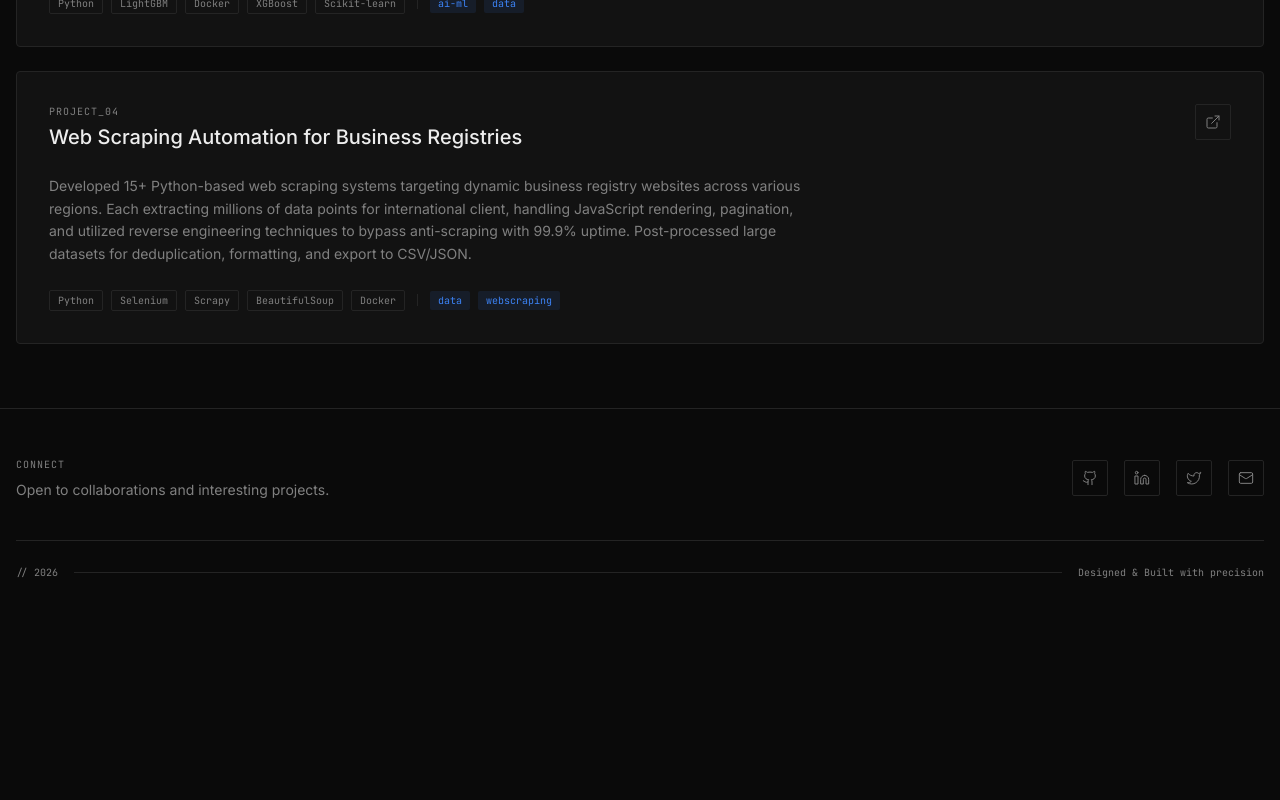
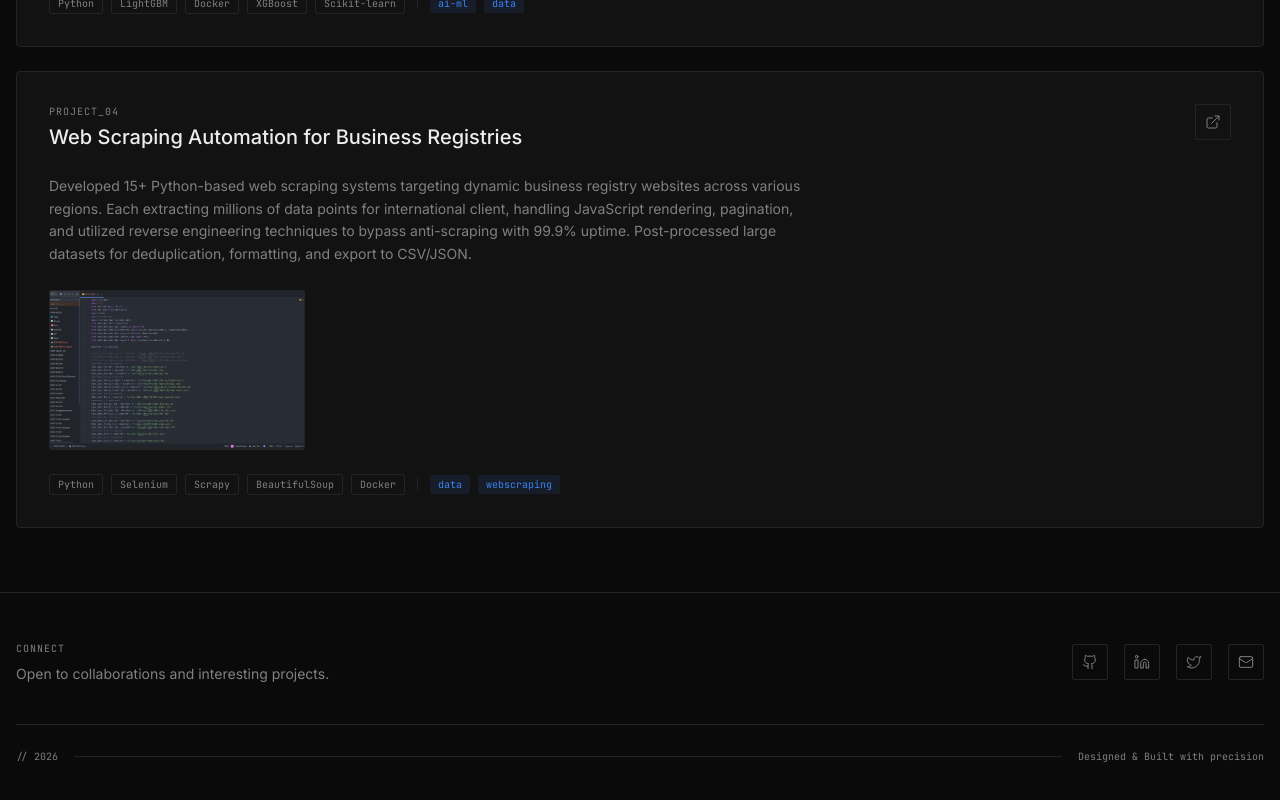
Before and after one commit to Viraj-Mavani/portfolio, a Next.js app: page /projects in a window 1280 px wide. Shown: the part 1042-1842 px from the top of the page. Before the commit the page ends 1670 px from the top, so only its background shows below. Built offline with nearby package versions, Linux system fonts and the light colour scheme.

Commit message:
added image

```diff
--- a/src/app/projects/projects-content.tsx
+++ b/src/app/projects/projects-content.tsx
@@ -2,6 +2,7 @@
 
 import { useState } from "react"
 import Link from "next/link"
+import Image from "next/image"
 import { ArrowLeft, Github, ExternalLink, Image as ImageIcon, Video } from "lucide-react"
 import { projects } from "@/lib/data"
 import { TopNav } from "@/components/top-nav"
@@ -126,7 +127,13 @@ export function ProjectsPageContent() {
                         key={`${project.title}-img-${i}`}
                         className="flex h-40 w-64 items-center justify-center rounded-sm border border-border bg-secondary"
                       >
-                        <ImageIcon className="h-6 w-6 text-muted-foreground" strokeWidth={1} />
+                        <Image
+                          src={img}
+                          alt={`${project.title} screenshot ${i + 1}`}
+                          width={256}
+                          height={160}
+                          className="h-full w-full object-cover"
+                        />
                       </div>
                     ))}
                     {project.video && (
--- a/src/lib/data.ts
+++ b/src/lib/data.ts
@@ -65,6 +65,7 @@ export const projects: Project[] = [
     description:
       "Developed 15+ Python-based web scraping systems targeting dynamic business registry websites across various regions. Each extracting millions of data points for international client, handling JavaScript rendering, pagination, and utilized reverse engineering techniques to bypass anti-scraping with 99.9% uptime. Post-processed large datasets for deduplication, formatting, and export to CSV/JSON.",
     tags: ["Python", "Selenium", "Scrapy", "BeautifulSoup", "Docker"],
+    images: ["/projects/webscraping_1.png"],
     live: "https://www.upwork.com/freelancers/~0100fa5d569b04d18d?p=1927504018187304960",
     mode: ["data", "webscraping"],
   },
```
Also changed, not shown: public/projects/webscraping_1.png (added).
